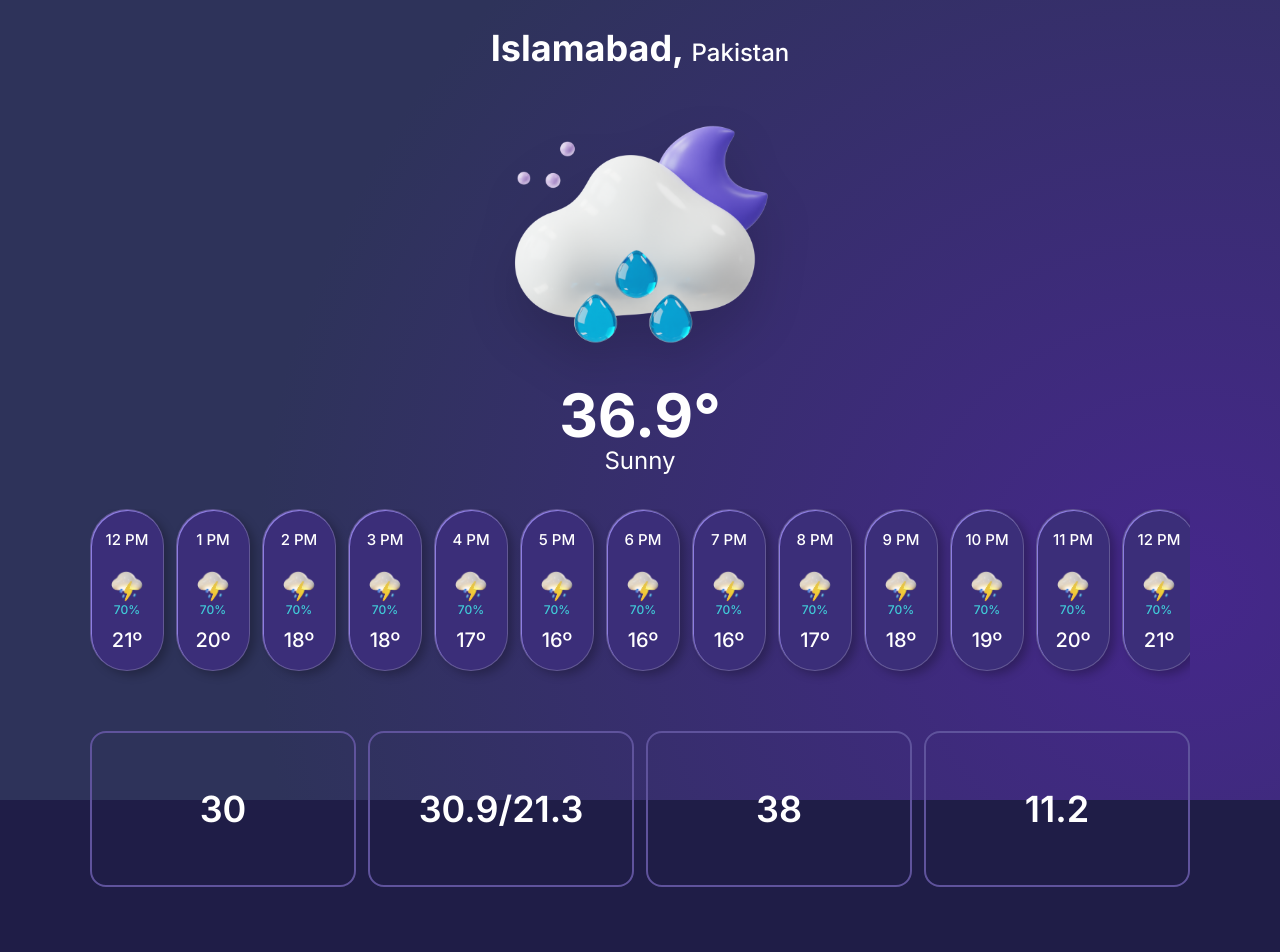
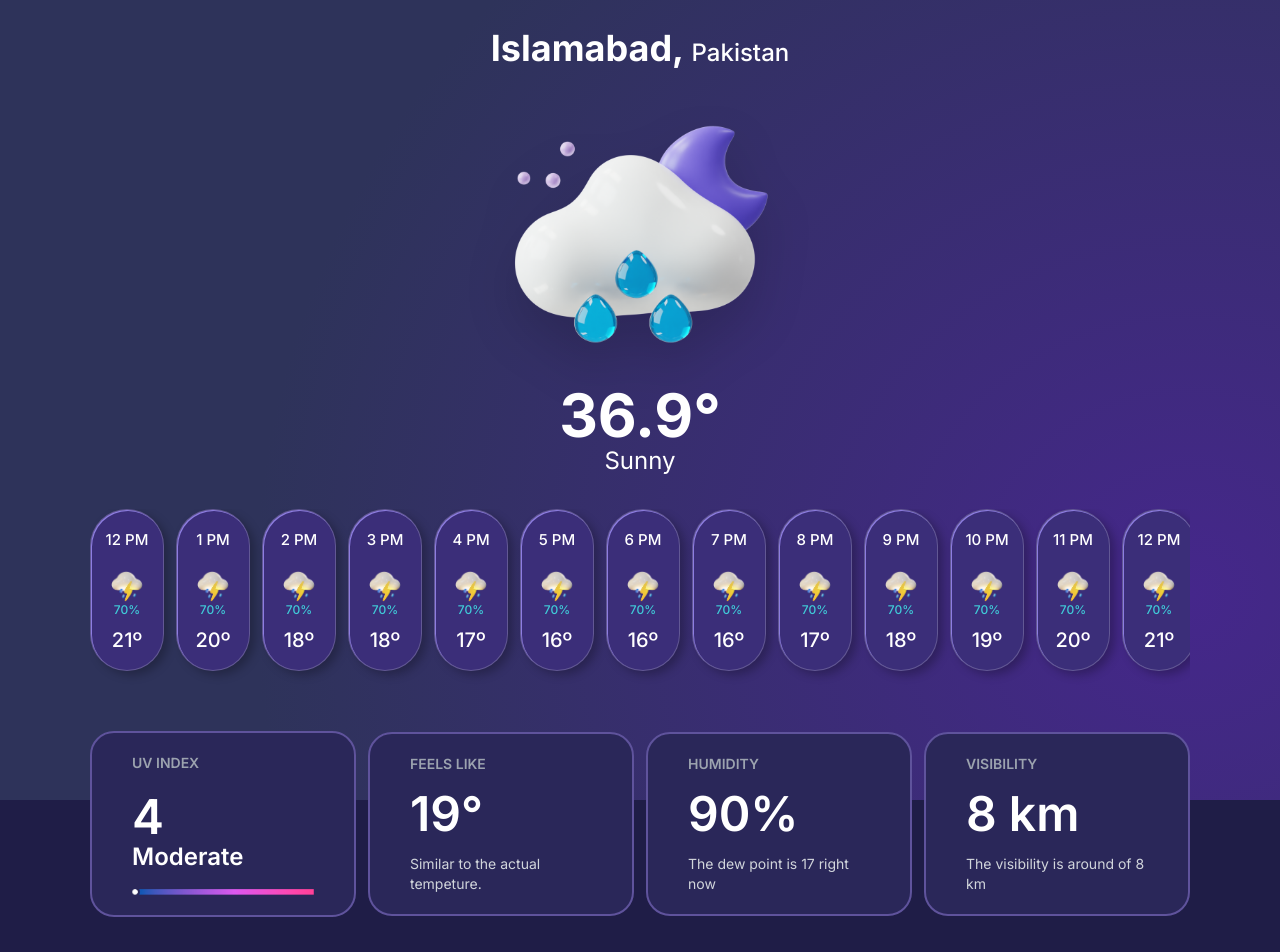
Before and after one commit to francoogilli/weather, a React (Vite) app: page / in a window 1280 px wide. Shown: the top 952 px of the page. Built offline with nearby package versions, Linux system fonts and the light colour scheme.

Commit message:
Adding content to the DataMain cards

```diff
--- a/src/components/DataMain.jsx
+++ b/src/components/DataMain.jsx
@@ -1,16 +1,36 @@
-// DataMain.jsx
 import React from 'react';
 import SectionContainer from './SectionContainer';
+import bar from '../assets/bar.png';
 
 const DataMain = () => {
   return (
     <SectionContainer className={'py-10 pb-32 text-center grid grid-cols-2 md:grid-cols-2 lg:grid-cols-4 gap-3 font-semibold text-3xl sm:text-4xl text-white items-center justify-center'}>
-      <div  className='border-2 border-[#5F539C] rounded-2xl px-8 md:px-16 lg:px-24 py-7 md:py-14 flex items-center justify-center '>
-        30
+      <div  className='flex flex-col gap-y-4 bg-[#2a2759] items-start border-2 border-[#5F539C] rounded-3xl px-5 sm:px-10 py-5 '>
+        <p className='text-sm text-gray-400'>UV INDEX</p>
+        <div>
+        <p className='text-4xl sm:text-5xl pt-1 text-left'>4</p>
+        <p className='text-xl sm:text-2xl '>Moderate</p>
+        </div>
+        <img src={bar} alt="" />
       </div>
-      <div className='border-2 border-[#5F539C] rounded-2xl px-8 md:px-16 lg:px-24 py-7 md:py-14 flex items-center justify-center '>30.9/21.3</div>
-      <div className='border-2 border-[#5F539C] rounded-2xl px-8 md:px-16 lg:px-24 py-7 md:py-14 flex items-center justify-center '>38</div>
-      <div className='border-2 border-[#5F539C] rounded-2xl px-8 md:px-16 lg:px-24 py-7 md:py-14 flex items-center justify-center '>11.2</div>
+
+      <div  className='flex flex-col gap-y-4 bg-[#2a2759] items-start border-2 border-[#5F539C] rounded-3xl px-5 sm:px-10 py-5 '>
+        <p className='text-sm text-gray-400'>FEELS LIKE</p>
+        <p className='text-4xl sm:text-5xl'>19°</p>
+        <p className='text-sm font-normal text-gray-300 text-left'>Similar to the actual tempeture.</p>
+      </div>
+
+      <div  className='flex flex-col gap-y-4 bg-[#2a2759] items-start border-2 border-[#5F539C] rounded-3xl px-5 sm:px-10 py-5 '>
+        <p className='text-sm text-gray-400'>HUMIDITY</p>
+        <p className='text-4xl sm:text-5xl'>90%</p>
+        <p className='text-sm font-normal text-gray-300 text-left'>The dew point is 17 right now</p>
+      </div>
+
+      <div  className='flex flex-col gap-y-4 bg-[#2a2759] items-start border-2 border-[#5F539C] rounded-3xl px-5 sm:px-10 py-5 '>
+        <p className='text-sm text-gray-400'>VISIBILITY</p>
+        <p className='text-4xl sm:text-5xl'>8 km</p>
+        <p className='text-sm font-normal text-gray-300 text-left'>The visibility is around of 8 km</p>
+      </div>
     </SectionContainer>
   );
 };
```
Also changed, not shown: src/assets/bar.png (added).
